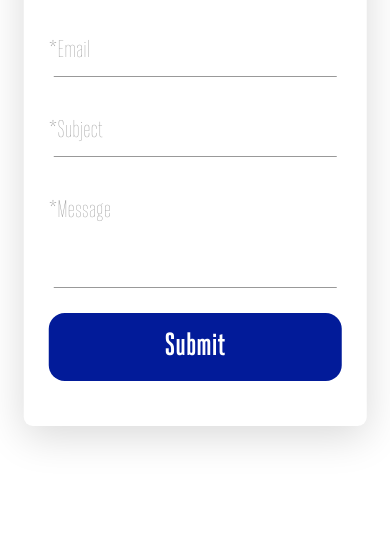
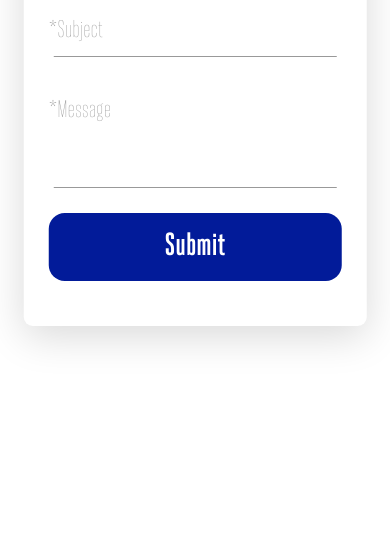
Before and after one commit to OwenWright8/SIA, a plain HTML site: page contact.html in a window 390 px wide. Shown: the part 411-944 px from the top of the page. Drawn offline with Linux system fonts and the light colour scheme.

Commit message:
Centered container

```diff
--- a/contact.html
+++ b/contact.html
@@ -39,7 +39,7 @@
     .container {
       z-index: 4;
       position: absolute;
-      top: 55%;
+      top: 57%;
       left: 50%;
       transform: translate(-50%, -50%);
       width: 35vw;
@@ -146,7 +146,7 @@
       .container {
         width: 75vw;
         padding: 25px;
-        margin-top: 20vw;
+        margin-top: -10vw;
       }
 
       input,
```
